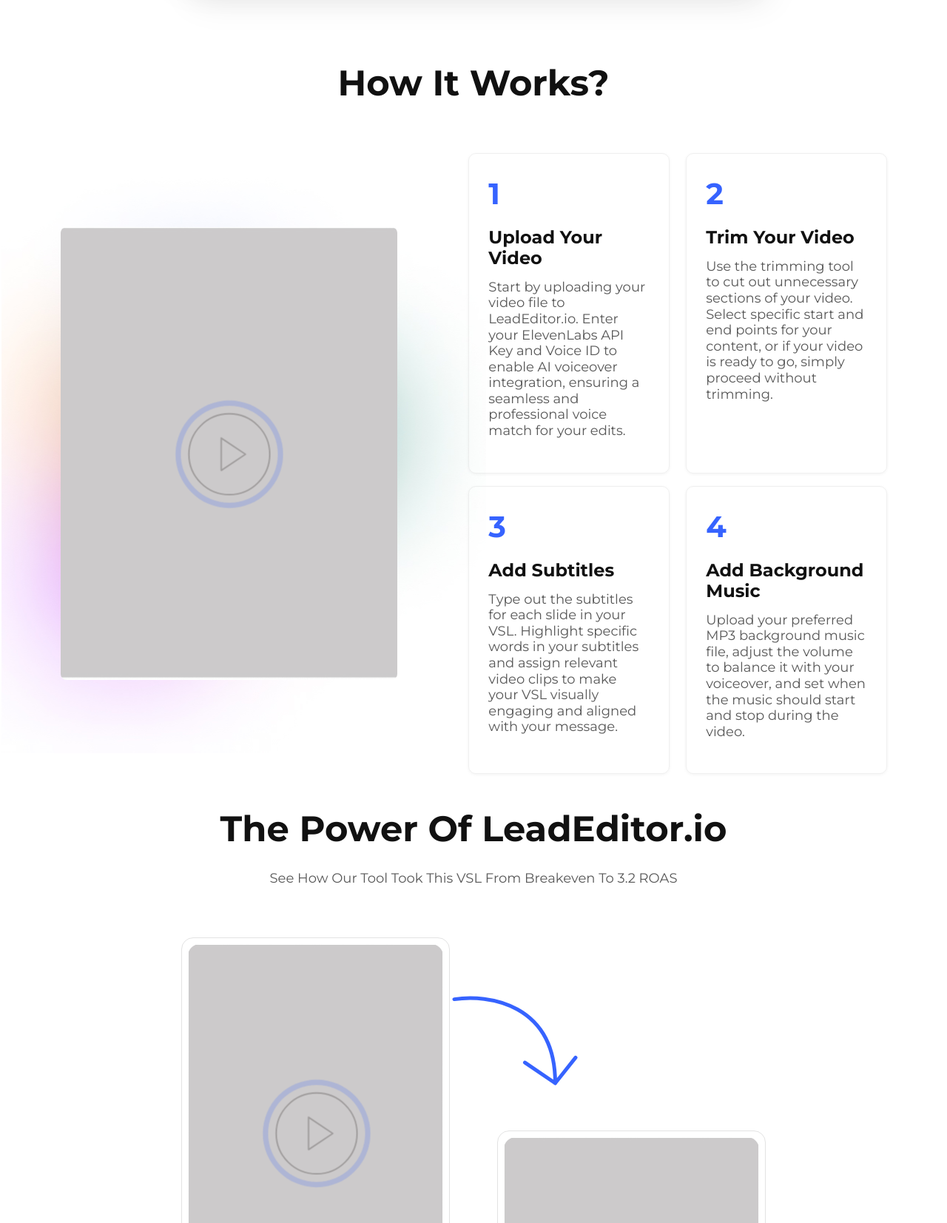
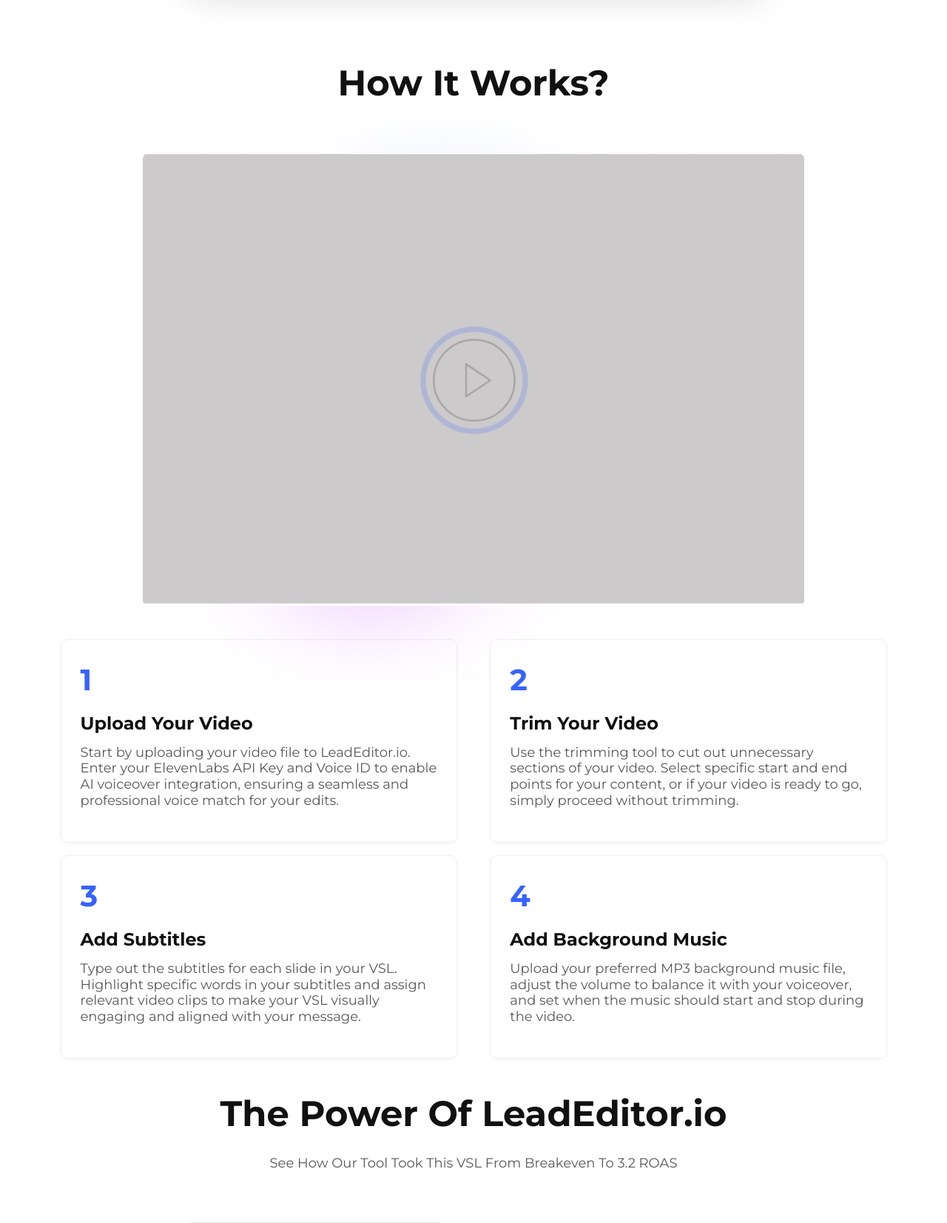
Before and after one commit to ubongpr7/lead_v2, a Django app: page / in a window 1280 px wide. Shown: the part 959-2612 px from the top of the page at 74% size. Run offline with Django 4.2, Linux system fonts and the light colour scheme.

Commit message:
update footer and landing

```diff
--- a/templates/lead-maker/accounts/index.html
+++ b/templates/lead-maker/accounts/index.html
@@ -145,8 +145,8 @@
             <div class="heading-block text-center">
                 <h2 class="main-title">How It Works?</h2>
             </div>
-            <div class="work-steps">
-                <figure style="align-self: center;">
+            <div class="work-steps" style="display: block;">
+                <figure style="align-self: center; justify-self: center; width: 80%;">
                     <img
                         class="d-block d-lg-none"
                         src="{% static 'lead-maker/images/placeholder-img.jpg' %}"
@@ -162,7 +162,7 @@
                     </span>
                     <span class="work-bg"></span>
                 </figure>
-                <div class="work-cards">
+                <div class="work-cards" style="width: 100%;">
                     <div class="detail">
                         <strong class="count">1</strong>
                         <h5>Upload Your Video</h5>
--- a/templates/lead-maker/includes/footer.html
+++ b/templates/lead-maker/includes/footer.html
@@ -30,7 +30,7 @@
                 <a href="{% url 'accounts:refund_policy' %}">Return Policy</a>
                 <a href="{% url 'accounts:affiliate_terms' %}">Affiliate Program Terms</a>
             </div>
-            <p class="copy-rgt">&copy; 2024 LeadMaker. All rights reserved.</p>
+            <p class="copy-rgt">&copy; 2025 LeadMaker. All rights reserved.</p>
         </div>
     </div>
 </footer>
```
